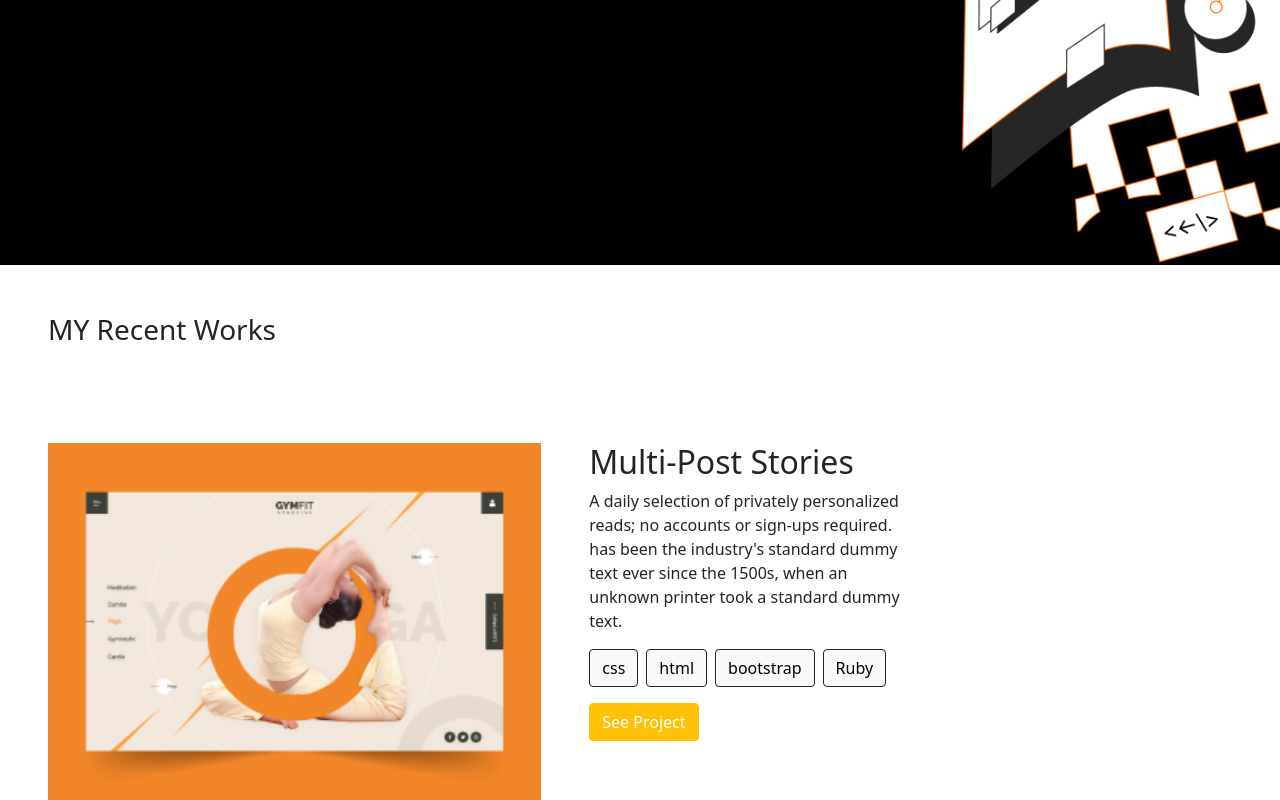
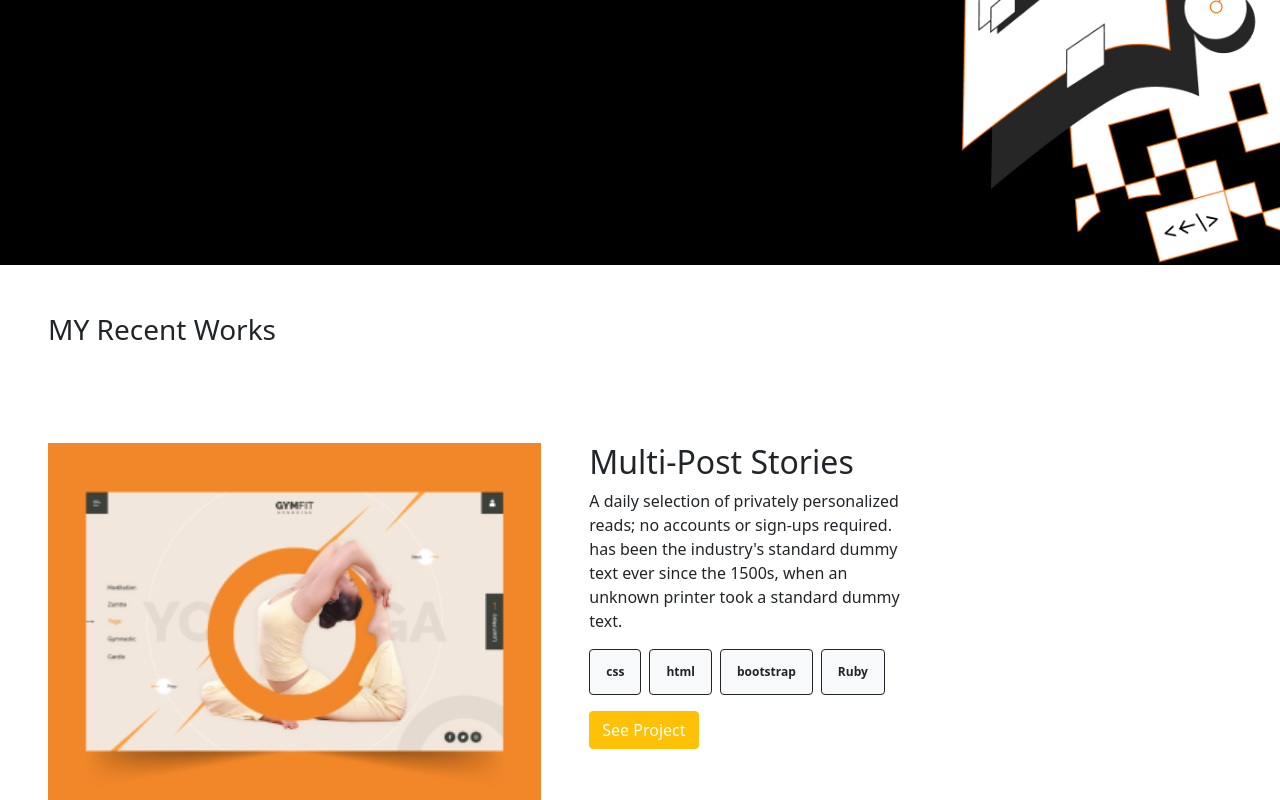
Before and after one commit to Fene-87/Portfolio-Bootstrap, a plain HTML site: page index.html in a window 1280 px wide. Shown: the part 599-1399 px from the top of the page. Drawn offline with nearby package versions, Linux system fonts and the light colour scheme.

Commit message:
first page

```diff
--- a/index.html
+++ b/index.html
@@ -74,19 +74,23 @@
                      when an unknown printer took a standard dummy text.</p>
                      <ul class="d-flex list-unstyled gap-2 items-center mt-2">
                         <li>
-                            <a href="#" class="btn btn-light border-dark">css</a>
+                            <span class="badge bg-light text-dark border border-dark py-3 px-3">css</span>
+
+                        </li>
+
+                        <li>
+                            <span class="badge bg-light text-dark border border-dark py-3 px-3">html</span>
                         </li>
                         <li>
-                            <a href="#" class="btn btn-light border-dark">html</a>
+
+                            <span class="badge bg-light text-dark border border-dark py-3 px-3">bootstrap</span>
+
                         </li>
                         <li>
-                            <a href="#" class="btn btn-light border-dark">bootstrap</a>
-                        </li>
-                        <li>
-                            <a href="#" class="btn btn-light border-dark">Ruby</a>
+                            <span class="badge bg-light text-dark border border-dark py-3 px-3">Ruby</span>
                         </li>
                     </ul>
-                    <a href="#" class="btn btn-warning text-white">See Project</a>
+                    <button type="button" class="btn btn-warning text-white">See Project</a>
                 </div>
             </div>
             </section>
```
